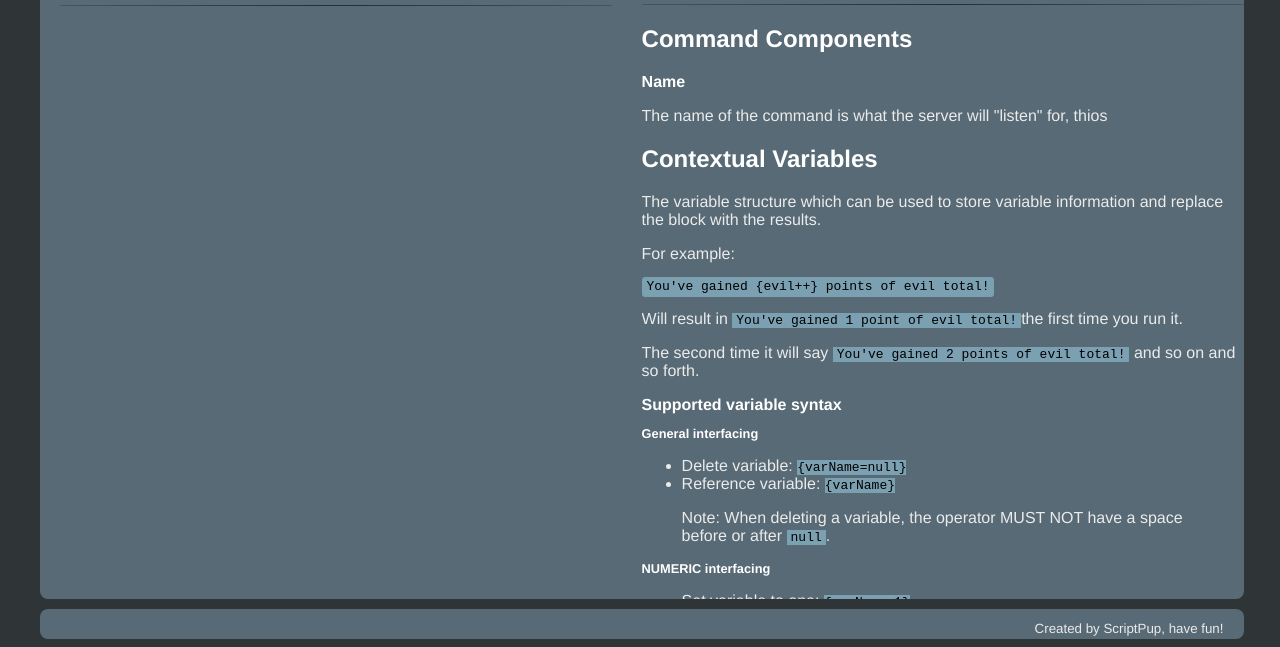
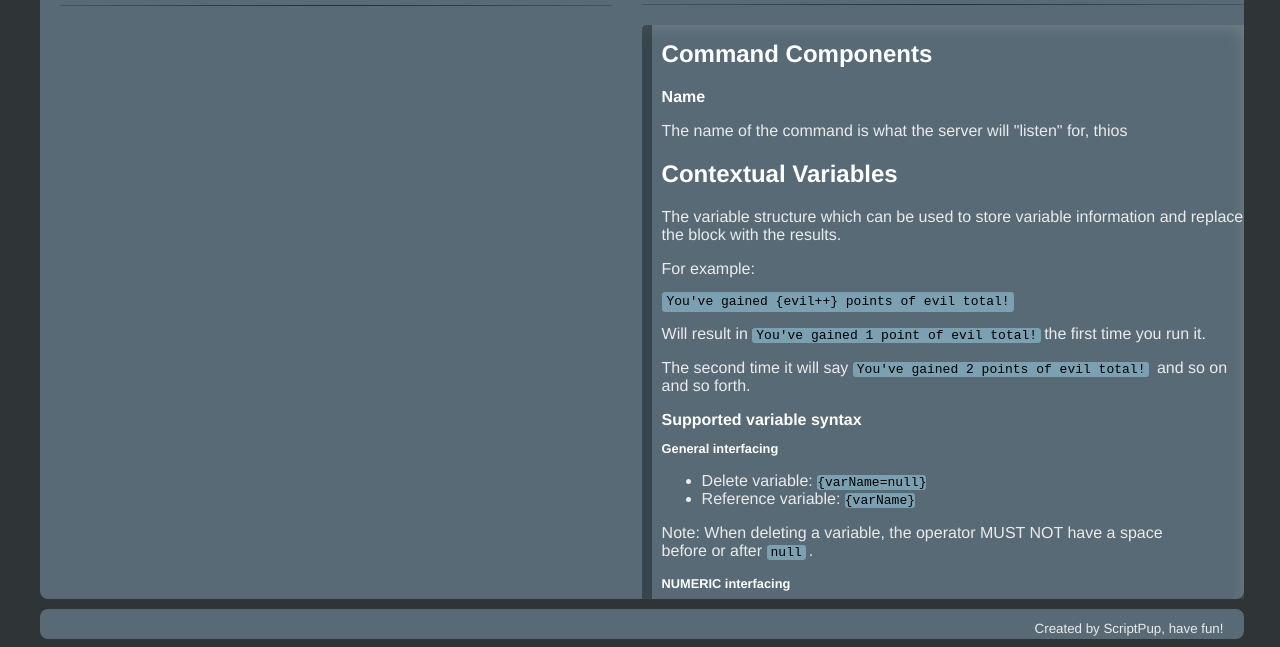
Before and after one commit to ScriptPup/ItyBityProjects, a website: page OBS-local-server/content/setup/index.html in a window 1280 px wide. Shown: the part 153-800 px from the top of the page. Drawn offline with nearby package versions, Linux system fonts and the light colour scheme; files that its build step writes are made by us from their sources.

Commit message:
Improve markdown box style to inset to indicate the section more clearly

```diff
--- a/OBS-local-server/content/scss/setup.scss
+++ b/OBS-local-server/content/scss/setup.scss
@@ -167,6 +167,27 @@ body {
 .markdown {
     color: $tertiary-font-color;
     font-weight: lighter;
+    position: relative;
+    box-shadow: -7px 9px 18px -8px rgba(168, 168, 168, 0.37) inset;
+    -webkit-box-shadow: -7px 9px 18px -8px rgba(168, 168, 168, 0.37) inset;
+    -moz-box-shadow: -7px 9px 18px -8px rgba(168, 168, 168, 0.37) inset;
+    &::before {
+        content: "";
+        background-color: $hr-gradient-inner;
+        opacity: 0.6;
+        top: 0;
+        position: absolute;
+        display: block;
+        width: 10px;
+        height: 100%;
+        border-radius: 4px 0px 0px 4px;
+    }
+    & > :nth-child(1) {
+        padding-top: 15px;
+    }
+    & > * {
+        margin-left: 20px;
+    }
     & h1,& h2,& h3,& h4 {
         color: $main-font-color;
     }
@@ -186,13 +207,14 @@ body {
         background: rgb(172 229 255 / 44%);
         font-family: monospace;
         color: black;
+        border-radius: .2rem;
+        margin-right: 3px;
     }
     pre > code {
         padding: 4px;
         word-wrap: break-word;
         box-decoration-break: clone;
         padding: .1rem .3rem .2rem;
-        border-radius: .2rem;
     }
     p > code {
         padding-left: 4px;
```
